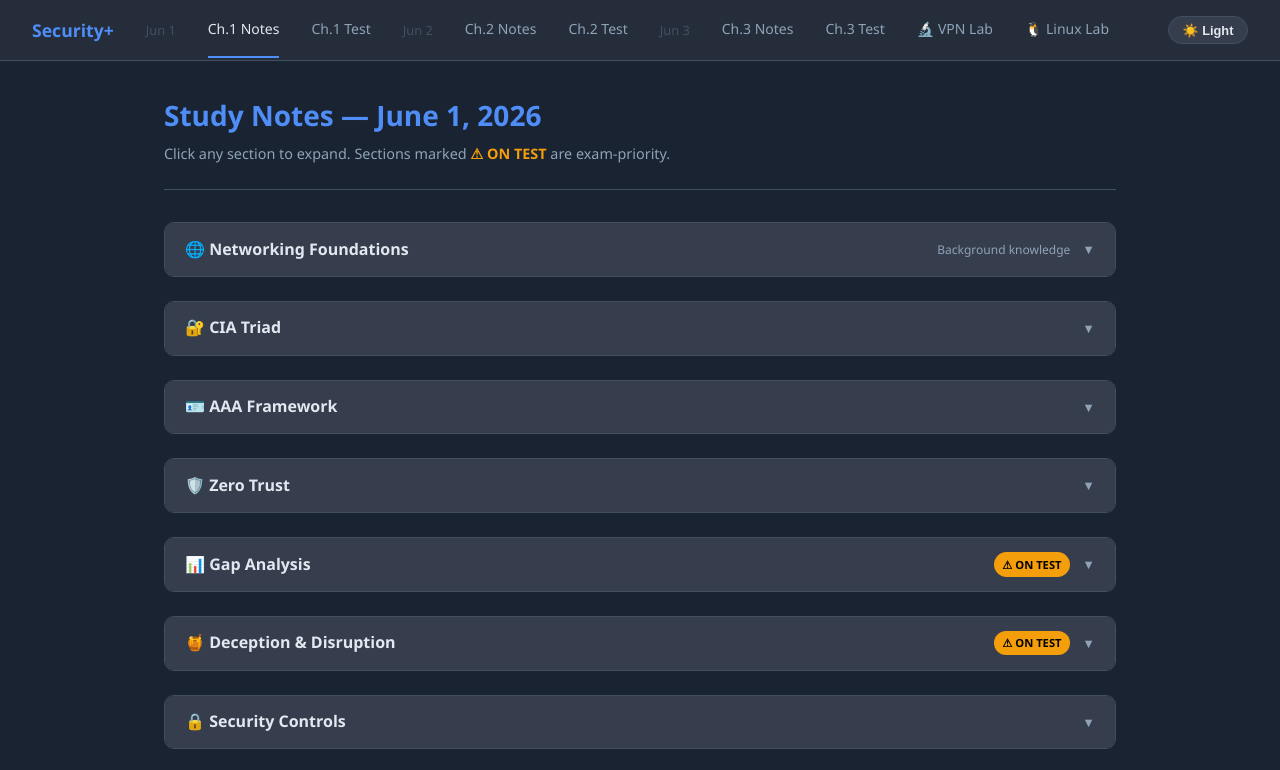
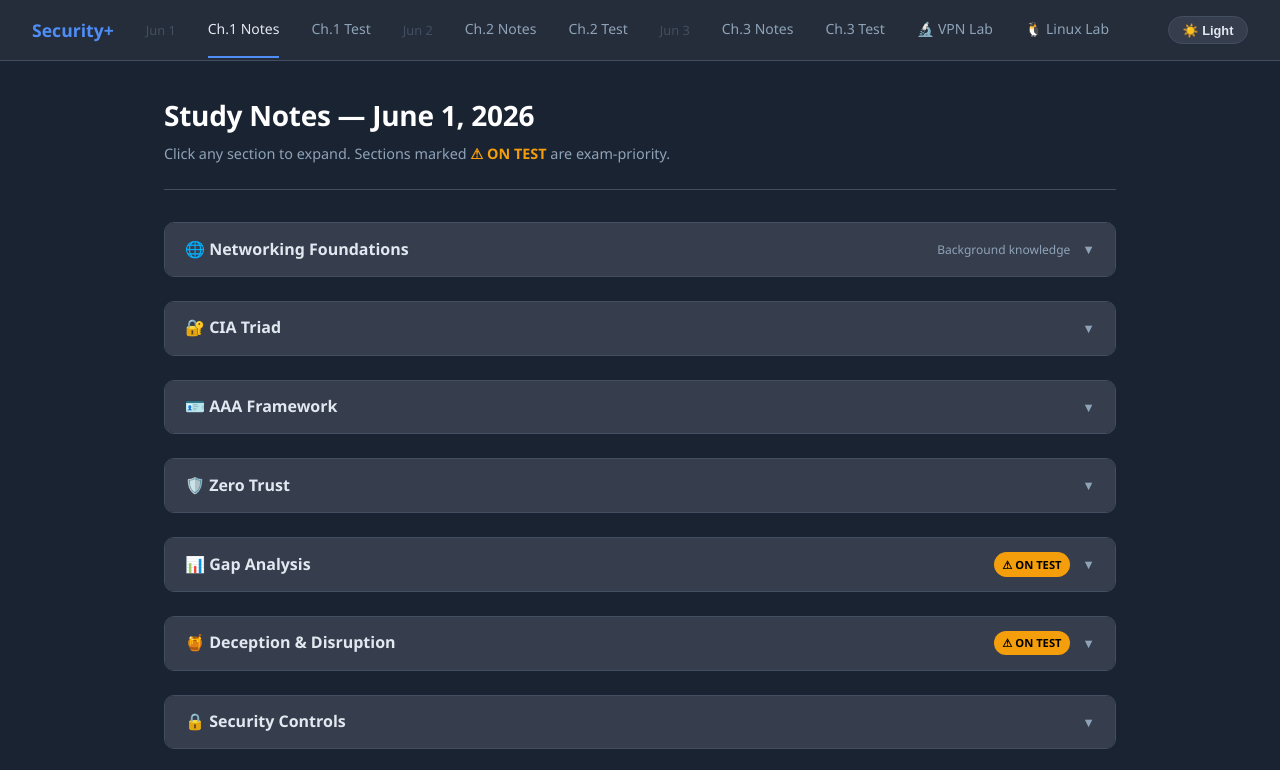
Before and after one commit to mario07963/securityplus-acronyms, a plain HTML site: page STUDY_06-01.html in a window 1280 px wide. Shown: the top 770 px of the page. Drawn offline with Linux system fonts and the light colour scheme.

Commit message:
Make page titles bold white

```diff
--- a/STUDY_06-01.html
+++ b/STUDY_06-01.html
@@ -74,7 +74,7 @@
       padding-bottom: 1rem;
       border-bottom: 1px solid var(--border);
     }
-    .page-header h1 { font-size: 1.75rem; color: var(--accent); }
+    .page-header h1 { font-size: 1.75rem; color: #ffffff; font-weight: 800; letter-spacing: -.01em; }
     .page-header p { color: var(--muted); margin-top: .25rem; font-size: .9rem; }
 
     /* SECTIONS */
```
